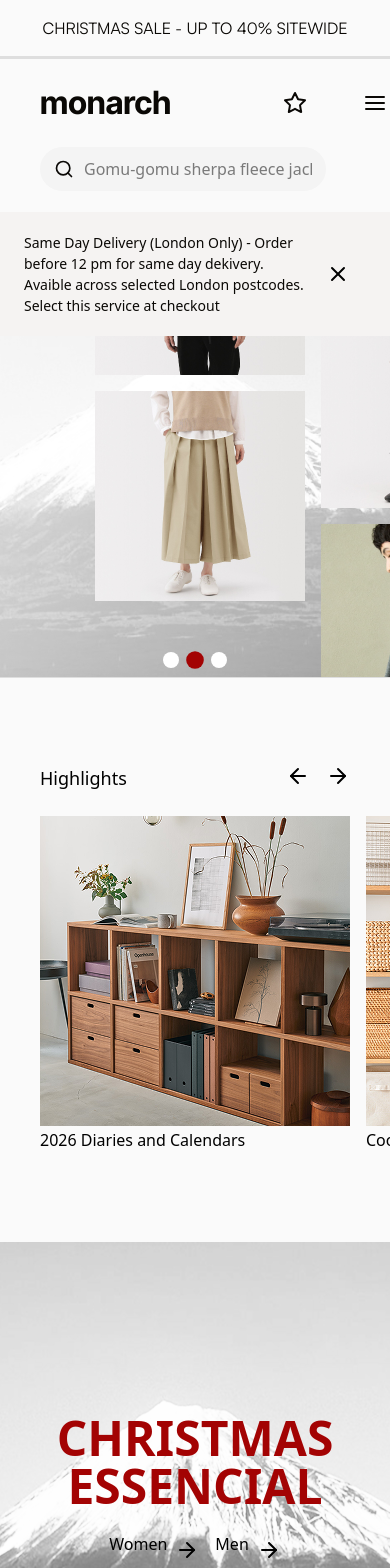
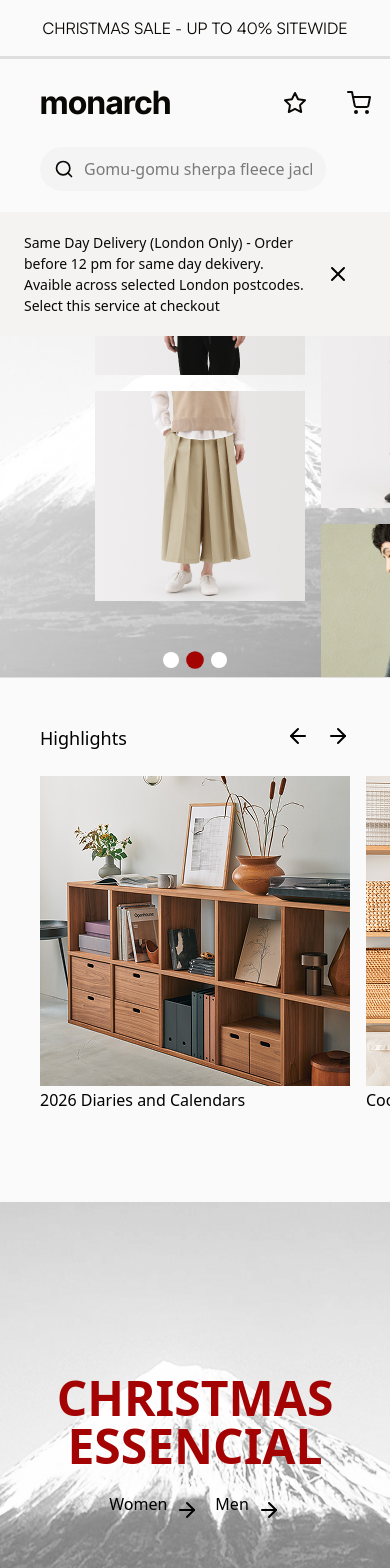
Before and after one commit to SBX-One/Monarch, a React (Vite) app: page / in a window 390 px wide. Shown: the top 1568 px of the page. Built offline with nearby package versions, Linux system fonts and the light colour scheme.

Commit message:
responsive p2

```diff
--- a/src/components/Header.tsx
+++ b/src/components/Header.tsx
@@ -76,13 +76,13 @@ export default function Header({searchValue = "", onSearchChange, onSubmitSearch
                 <div className="flex flex-row bg-full flex-1 gap-[24px] items-center">
                     <h1 className="inter-tight text-[#0A0805] header-2-bold mr-20 max-[480px]:hidden shrink-0">monarch</h1>
                     <div className="flex flex-col mt-[24px] min-[480px]:mt-0 min-[480px]:flex-row-reverse flex-1 gap-[24px]">
-                        <div className="flex gap-[24px] items-center ">
+                        <div className="flex gap-[24px] items-center shrink-0">
                             <h1 className="inter-tight text-[#0A0805] header-2-bold mr-20 min-[480px]:hidden">monarch</h1>
-                            <img src={wishlist} alt="wishlist" className=""/>
-                            <Link to="/cart">
+                            <img src={wishlist} alt="wishlist" className="shrink-0"/>
+                            <Link to="/cart" className="shrink-0">
                                 <img src={cart} alt="cart" className="" />
                             </Link>
-                            <img src={burger} alt="burger menu" className="min-[480px]:hidden w-[24px]"/>
+                            <img src={burger} alt="burger menu" className="min-[480px]:hidden w-[24px] shrink-0"/>
                         </div>
                         <div className="mb-[24px] min-[480px]:my-10 flex flex-1 flex-row-reverse py-[10px] max-h-[44px] rounded-full px-[14px] bg-[#F4F4F4]">
                             {deleteIcon && <img src={x} alt="delete" onClick={handleDeleteIcon} />}
--- a/src/components/HorizontalScroll.tsx
+++ b/src/components/HorizontalScroll.tsx
@@ -1,4 +1,4 @@
-import React, { useRef, useState } from "react";
+import React, { useRef, useState, useEffect } from "react";
 import { useNavigate } from "react-router-dom";
 import arrow from "../assets/svg/arrow.svg";
 import setting from "../assets/svg/settings.svg"
@@ -7,20 +7,21 @@ import dummyData from "../data/Data_Dummy.json";
 type HorizontalScrollProps = {
     title: string;
     data: { id?: number; name?: string; image?: string, price?: number, eventType?: string }[];
-    customStyle?: React.CSSProperties | null;
-    customStyle2?: React.CSSProperties;
+    customStyle?: React.CSSProperties | string | null;
+    customStyle2?: React.CSSProperties | string | null;
     imageHeight?: React.CSSProperties["height"] | string;
-    CustomTextStyle?: React.CSSProperties;
-    eventState?: boolean;
+    CustomTextStyle?: React.CSSProperties | string;
+    eventState?: boolean | string;
     CustomEventName?: string;
     CustomBackgroundEvent?: React.CSSProperties["backgroundColor"] | string;
-    productSettings?: boolean;
-    scrollToggle?: boolean;
+    productSettings?: boolean | string;
+    scrollToggle?: boolean | string;
     marginTop?: React.CSSProperties["marginTop"] | string;
     marginX?: string;
+    gap?: string | number;
 }
 
-export default function HorizontalScroll({ marginTop, marginX, title, data, customStyle, customStyle2, imageHeight, CustomTextStyle, eventState, CustomEventName, CustomBackgroundEvent, productSettings, scrollToggle = true }: HorizontalScrollProps) {
+export default function HorizontalScroll({ marginTop, marginX, gap = 8, title, data, customStyle, customStyle2, imageHeight, CustomTextStyle, eventState, CustomEventName, CustomBackgroundEvent, productSettings, scrollToggle = true }: HorizontalScrollProps) {
     const scrollRef = useRef<HTMLDivElement | null>(null);
     const [colorSetting, setColorSetting] = useState<number | null>(null);
     const navigate = useNavigate();
@@ -59,56 +60,159 @@ export default function HorizontalScroll({ marginTop, marginX, title, data, cust
         }
     }
 
+    const [windowWidth, setWindowWidth] = useState(typeof window !== 'undefined' ? window.innerWidth : 1200);
+
+    useEffect(() => {
+        const handleResize = () => setWindowWidth(window.innerWidth);
+        window.addEventListener('resize', handleResize);
+        return () => window.removeEventListener('resize', handleResize);
+    }, []);
+
+    const getResponsiveValue = (val: any, fallback: any) => {
+        if (typeof val !== 'string' || (!val.includes(':') && !val.includes('px') && !val.includes('%') && !val.includes('vh') && !val.includes('vw'))) {
+            return val || fallback;
+        }
+
+        const parts = val.split(' ');
+        let bestMatch = fallback;
+        let highestPriority = -1;
+
+        for (const part of parts) {
+            if (part.includes(':')) {
+                const [condition, value] = part.split(':');
+                const cleanValue = value.replace(/[\[\]]/g, '');
+
+                // Handle min-width
+                const minMatch = condition.match(/min-\[(\d+)px\]/);
+                if (minMatch && windowWidth >= parseInt(minMatch[1])) {
+                    const priority = parseInt(minMatch[1]);
+                    if (priority > highestPriority) {
+                        highestPriority = priority;
+                        bestMatch = cleanValue;
+                    }
+                }
+
+                // Handle max-width
+                const maxMatch = condition.match(/max-\[(\d+)px\]/);
+                if (maxMatch && windowWidth <= parseInt(maxMatch[1])) {
+                    // Max-width usually has lower priority than min-width in this logic,
+                    // but we'll use it if no min-width matched yet
+                    if (highestPriority === -1) {
+                        bestMatch = cleanValue;
+                    }
+                }
+
+                // Handle standard tailwind breakpoints if needed (optional)
+                const stdBreakpoints: Record<string, number> = { sm: 640, md: 768, lg: 1024, xl: 1280 };
+                if (stdBreakpoints[condition] && windowWidth >= stdBreakpoints[condition]) {
+                    if (stdBreakpoints[condition] > highestPriority) {
+                        highestPriority = stdBreakpoints[condition];
+                        bestMatch = cleanValue;
+                    }
+                }
+            } else {
+                // Default value (no breakpoint)
+                if (highestPriority === -1) {
+                    bestMatch = part.replace(/[\[\]]/g, '');
+                }
+            }
+        }
+
+        return bestMatch;
+    };
+
+    const isScaleClass = (val: any) => typeof val === 'string' && (val.includes('h-') || val.includes('w-') || val.includes('mt-') || val.includes('px-'));
+
+    const currentImageHeight = getResponsiveValue(imageHeight, '310px');
+    const currentMt = getResponsiveValue(marginTop, '0px');
+    const currentMx = getResponsiveValue(marginX, '0px');
+    const currentGap = getResponsiveValue(gap, 8);
+
+    const style2Data = typeof customStyle2 === 'object' && customStyle2 !== null ? {
+        ...customStyle2,
+        minHeight: getResponsiveValue((customStyle2 as any).minHeight, (customStyle2 as any).minHeight)
+    } : customStyle2;
+
+    const isBgEventClass = typeof CustomBackgroundEvent === "string";
+
     return (
-        <div className={`px-[${marginX}]`} style={{ marginTop }}>
+        <div
+            className={`${isScaleClass(marginX) ? marginX : ""} ${isScaleClass(marginTop) ? marginTop : ""}`}
+            style={{
+                marginTop: !isScaleClass(marginTop) ? (currentMt as any) : undefined,
+                paddingLeft: !isScaleClass(marginX) ? (currentMx as any) : undefined,
+                paddingRight: !isScaleClass(marginX) ? (currentMx as any) : undefined
+            }}
+        >
             <div className="flex justify-between">
                 <h1 className="large">{title}</h1>
                 {scrollToggle && (
-                    <div className="flex flex-row gap-[16px]">
+                    <div className={`flex flex-row gap-[16px] ${typeof scrollToggle === 'string' ? scrollToggle : ''}`}>
                         <img src={arrow} alt="arrow" className="h-[24px]" onClick={() => scroll("left")} />
                         <img src={arrow} alt="arrow" className="rotate-180 h-[24px]" onClick={() => scroll("right")} />
                     </div>
                 )}
             </div>
-            <div ref={scrollRef} className="mt-[24px] mb-5 overflow-x-hidden " style={customStyle || {}}>
-                <div className="flex items-center flex-nowrap " style={customStyle2 || {}}>
+            <div
+                ref={scrollRef}
+                className={`mt-[24px] mb-5 overflow-x-hidden ${typeof customStyle === 'string' ? customStyle : ""}`}
+                style={typeof customStyle === 'object' ? (customStyle as React.CSSProperties) || {} : {}}
+            >
+                <div
+                    className={`flex items-center flex-nowrap ${typeof customStyle2 === 'string' ? customStyle2 : ""}`}
+                    style={typeof style2Data === 'object' ? (style2Data as React.CSSProperties) || {} : {}}
+                >
                     {data?.map((item, index) => (
                         <div
                             key={index}
                             className="flex-shrink-0 flex flex-col-reverse cursor-pointer"
-                            style={{ minWidth: 240, marginRight: 8 }}
+                            style={{ minWidth: 240, marginRight: currentGap }}
                             onClick={() => handleProductClick(item.id)}
                         >
-                            {item.price !== undefined && <h2 className="mb-2 large" style={CustomTextStyle}>{formatPrice(item.price)}.00 IDR</h2>}
-                            <h2 className="mb-2 body-regular w-[70%]" style={CustomTextStyle}>{item.name}</h2>
-                            {/* <h2 className="mb-2 mx-auto" style={CustomTextStyle}>{item.price}</h2> */}
+                            {item.price !== undefined && (
+                                <h2
+                                    className={`mb-2 large ${typeof CustomTextStyle === 'string' ? CustomTextStyle : ""}`}
+                                    style={typeof CustomTextStyle === 'object' ? (CustomTextStyle as React.CSSProperties) : {}}
+                                >
+                                    {formatPrice(item.price)}.00 IDR
+                                </h2>
+                            )}
+                            <h2
+                                className={`mb-2 body-regular w-[70%] ${typeof CustomTextStyle === 'string' ? CustomTextStyle : ""}`}
+                                style={typeof CustomTextStyle === 'object' ? (CustomTextStyle as React.CSSProperties) : {}}
+                            >
+                                {item.name}
+                            </h2>
                             <div
                                 style={{
-                                    height: imageHeight,
-                                    width: imageHeight,
+                                    height: !isScaleClass(imageHeight) ? (currentImageHeight as any) : undefined,
+                                    width: !isScaleClass(imageHeight) ? (currentImageHeight as any) : undefined,
                                     backgroundImage: `url(${resolveImage(item.image as string || '')})`,
                                 }}
-                                className="overflow-hidden bg-cover bg-center bg-no-repeat"
+                                className={`overflow-hidden bg-cover bg-center bg-no-repeat ${isScaleClass(imageHeight) ? (imageHeight as string) : ""}`}
                             >
                                 <div className="flex justify-between relative">
                                     {eventState && item.eventType === "New Arrival" && (
-                                        <div className="m-[16px] bg-white px-[16px] py-[8px] w-fit rounded-full">
+                                        <div className={`m-[16px] bg-white px-[16px] py-[8px] w-fit rounded-full ${typeof eventState === 'string' ? eventState : ''}`}>
                                             <p className="subtle">NEW ARRIVAL</p>
                                         </div>
                                     )}
                                     {eventState && item.eventType === "Sold Out" && (
-                                        <div className="m-[16px] bg-[#A30303] px-[16px] py-[8px] w-fit rounded-full">
+                                        <div className={`m-[16px] bg-[#A30303] px-[16px] py-[8px] w-fit rounded-full ${typeof eventState === 'string' ? eventState : ''}`}>
                                             <p className="subtle text-white">SOLD OUT</p>
                                         </div>
                                     )}
                                     {eventState && item.eventType === "Custom Event" && (
-                                        <div className="m-[16px] px-[16px] py-[8px] w-fit rounded-full" style={{ backgroundColor: CustomBackgroundEvent }}>
+                                        <div
+                                            className={`m-[16px] px-[16px] py-[8px] w-fit rounded-full ${typeof eventState === 'string' ? eventState : ""} ${isBgEventClass ? CustomBackgroundEvent : ""}`}
+                                            style={!isBgEventClass ? { backgroundColor: CustomBackgroundEvent } : {}}
+                                        >
                                             <p className="subtle text-white">{CustomEventName}</p>
                                         </div>
                                     )}
 
                                     {productSettings && (
-                                        <div className="p-[16px] right-0 absolute">
+                                        <div className={`p-[16px] right-0 absolute ${typeof productSettings === 'string' ? productSettings : ''}`}>
                                             <img className="w-[24px] " src={setting} alt="settings" onClick={() => handleColorSetting(index)} />
                                             {colorSetting === index && (
                                                 <div className="absolute right-4">
--- a/src/components/Notification.tsx
+++ b/src/components/Notification.tsx
@@ -7,8 +7,8 @@ type NotificationProps = {
 
 export default function Notification({ message, onClick }: NotificationProps) {
     return (
-        <div className="absolute max-[448px]:top-53 top-45 z-10 w-full pl-[24px] max-[448px]:pr-[80px]  py-[20px] bg-[#F5F3F2] flex items-center justify-center">
-            <h1 className="text-left lg:text-center text-[#0A0805] small max-[448px]:w-[376px] leading-[150%]  ">{message}</h1>
+        <div className="absolute max-[480px]:top-53 top-45 z-10 w-full pl-[24px] max-[480px]:pr-[80px]  py-[20px] bg-[#F5F3F2] flex items-center justify-center">
+            <h1 className="text-left lg:text-center text-[#0A0805] small max-[480px]:w-[376px] leading-[150%]  ">{message}</h1>
             <img src={x} alt="delete" className="absolute right-10" onClick={onClick} />
         </div>
     )
--- a/src/pages/HomePage.tsx
+++ b/src/pages/HomePage.tsx
@@ -91,15 +91,15 @@ const HomePages = () => {
                     ))}
                 </div>
             </div>
-            <HorizontalScroll marginTop={"80px"} marginX={"40px"} title={"Highlights"} data={Data.categories} customStyle={{marginRight : "-40px", marginLeft : "-40px", paddingLeft : "40px"}} customStyle2={{gap : "8px"}} imageHeight={"310px"} />
+            <HorizontalScroll marginTop={"mt-[80px] max-[480px]:mt-[40px]"} marginX={"40px"} title={"Highlights"} data={Data.categories} customStyle={{marginRight : "-40px", marginLeft : "-40px", paddingLeft : "40px"}} customStyle2={{gap : "8px"}} imageHeight={"310px"} />
             <div
-                className="w-full h-[496px] min-[448px]:pl-[98px] flex items-center max-[448px]:justify-center my-[80px]"
+                className="w-full h-[496px] min-[480px]:pl-[98px] flex items-center max-[480px]:justify-center my-[80px]"
                 style={{
                     backgroundImage: `url(${backgroundBanner})`, backgroundSize: 'cover', backgroundPosition: 'center', backgroundRepeat: 'no-repeat',
                 }}
             >
-                <div className="flex flex-col gap-[24px] max-[448px]:items-center">
-                    <h1 className="header-1-bold text-[#A30303] max-[448px]:text-center">CHRISTMAS ESSENCIAL</h1>
+                <div className="flex flex-col gap-[24px] max-[480px]:items-center">
+                    <h1 className="header-1-bold text-[#A30303] max-[480px]:text-center">CHRISTMAS ESSENCIAL</h1>
                     <div className="flex flex-row gap-[16px]">
                         <div className="flex flex-row gap-[8px]">
                             <h1 className="label pb-3">Women</h1>
@@ -114,7 +114,7 @@ const HomePages = () => {
             </div>
 
             <section>
-                <HorizontalScroll marginTop={"80px"} marginX={"40px"} title={"Our Latest Collections"} data={Data.LatestCollections} customStyle2={{justifyContent: "space-between", maxHeight: "500px", minHeight: "448px"}} imageHeight={"448px"} />
+                <HorizontalScroll marginTop={"80px"} marginX={"40px"} title={"Our Latest Collections"} data={Data.LatestCollections} customStyle2={{justifyContent: "space-between", maxHeight: "500px", minHeight: "max-[480px]:224px min-[480px]:448px"}} imageHeight={"max-[480px]:224px min-[480px]:448px"} />
             </section>
 
             <section>
```
